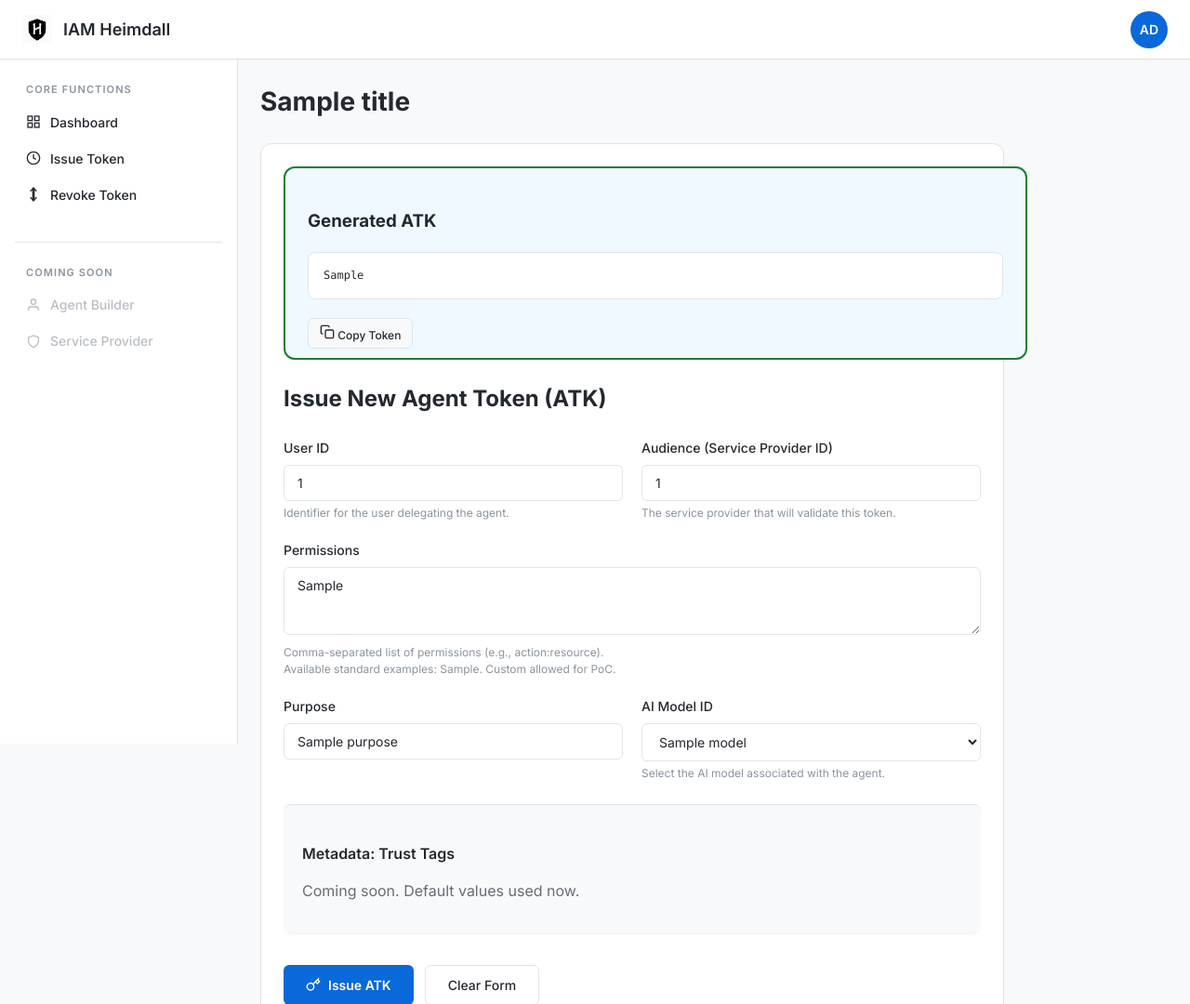
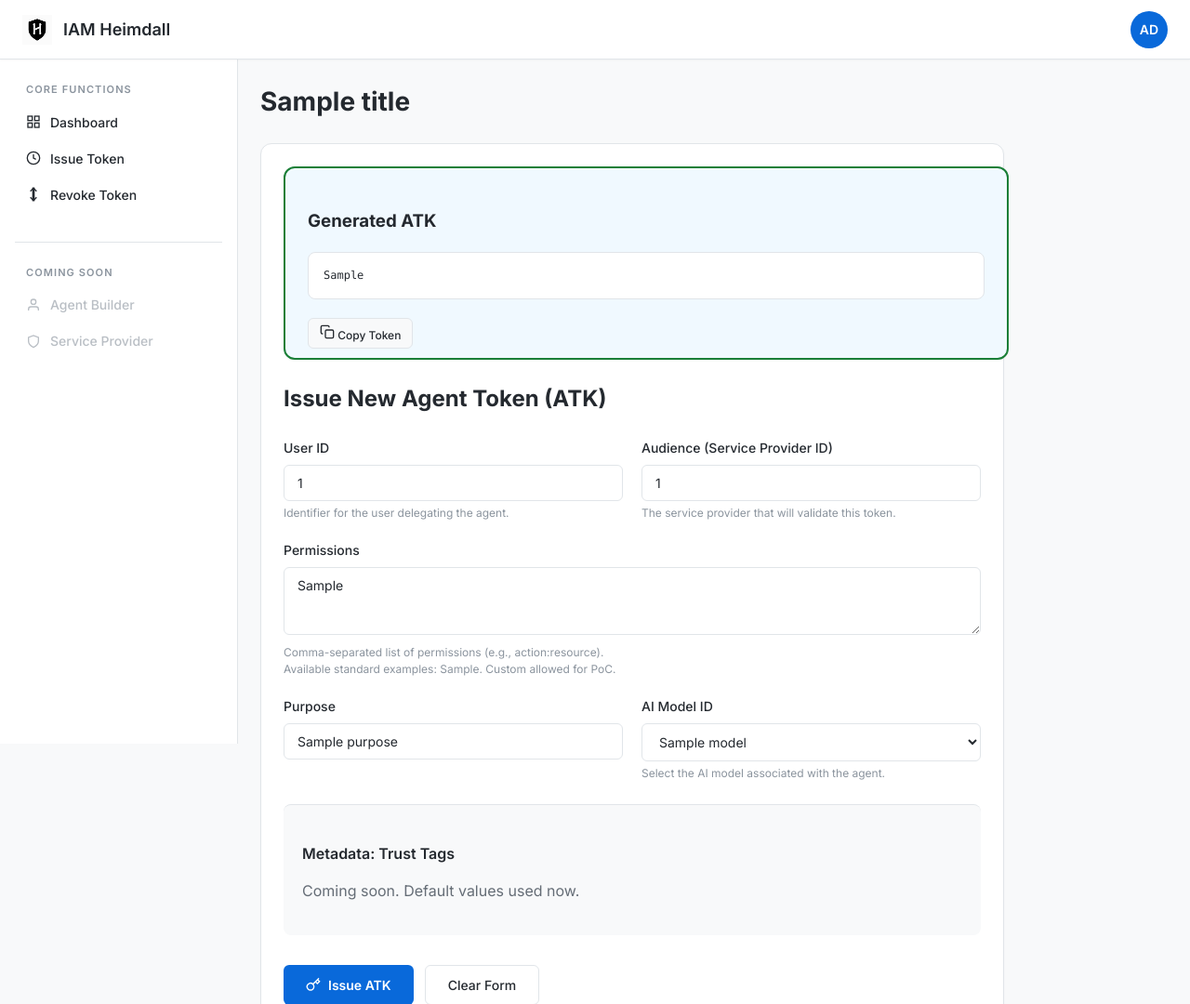
Before and after one commit to IAM-Heimdall/bifrost, a FastAPI app: template app/templates/issue_token_ui.html in a window 1280 px wide. Shown: the top 1080 px of the page at 93% size. Run offline with FastAPI, Linux system fonts and the light colour scheme; the template is opened without the code that fills it: most values are stand-ins (such as "Sample title", 1, 10 or a date in 2020).

Commit message:
cosmetics

```diff
--- a/app/static/style.css
+++ b/app/static/style.css
@@ -665,7 +665,7 @@ code {
 
 /* Issue Token Page Styles */
 .token-result-card, issue-form-card {
-    max-width: 800px;
+    max-width: 780px;
     margin-right: auto;
     margin-bottom: 24px;
     border: 2px solid var(--color-success);
@@ -674,9 +674,6 @@ code {
     box-sizing: border-box;
 }
 
-.token-container {
-    position: relative;
-}
 
 .token-display {
     font-family: var(--font-mono);
```
